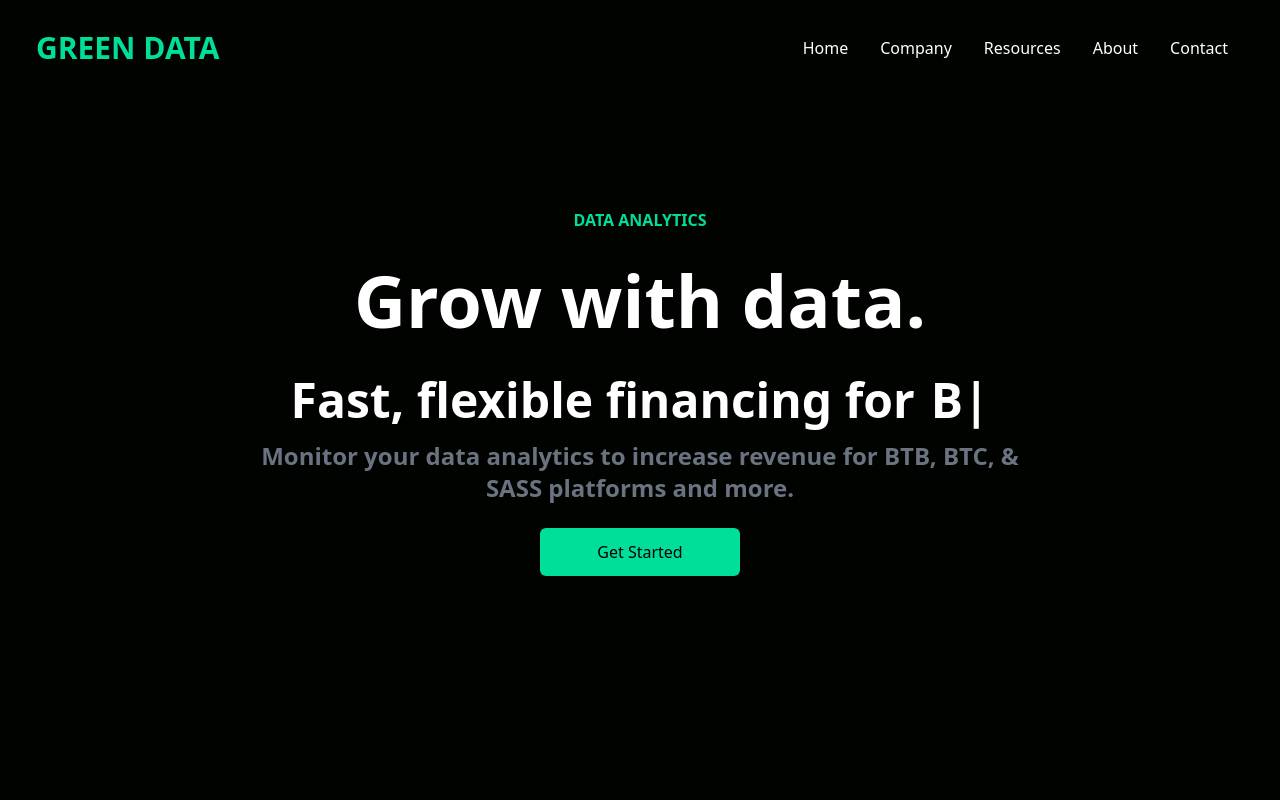
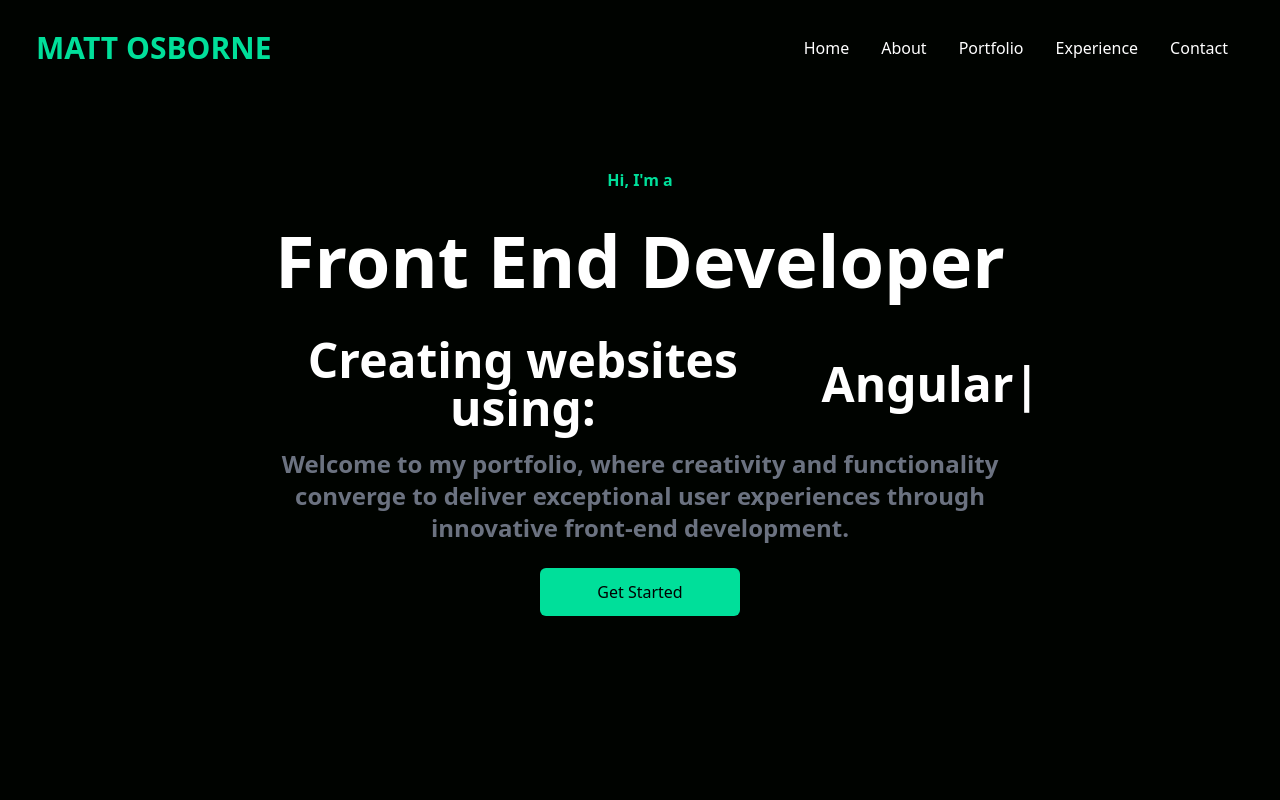
Before and after one commit to MattOz/React-Finance-Site, a React (Create React App) app: page / in a window 1280 px wide. Shown: the top 800 px of the page. Built offline with nearby package versions, Linux system fonts and the light colour scheme.

Commit message:
updated content in hero and nav

```diff
--- a/src/components/Hero.jsx
+++ b/src/components/Hero.jsx
@@ -6,26 +6,25 @@ const Hero = () => {
     <div className="text-white">
       <div className="max-w-[800px] mt-[-96px] w-full h-screen mx-auto text-center flex flex-col justify-center">
         <p className="text-[#00df9a] font-bold p-2">
-          DATA ANALYTICS
+          Hi, I'm a
         </p>
         <h1 className="md:text-7xl sm:text-6xl text-4xl font-bold md:py-6">
-          Grow with data.
+          Front End Developer
         </h1>
         <div className="flex justify-center items-center">
           <p className="md:text-5xl sm:text-4xl text-xl font-bold py-4">
-            Fast, flexible financing for
+            Creating websites using:
           </p>
           <Typed
             className="md:text-5xl sm:text-4xl text-xl font-bold md:pl-4 pl-2"
-            strings={["BTB", "BTC", "SASS"]}
+            strings={["React JS", "Angular", "Vue"]}
             typeSpeed={120}
             backSpeed={140}
             loop
           />
         </div>
         <p className="md:text-2xl text-xl font-bold text-gray-500">
-          Monitor your data analytics to increase revenue for BTB, BTC, & SASS
-          platforms and more.
+        Welcome to my portfolio, where creativity and functionality converge to deliver exceptional user experiences through innovative front-end development.
         </p>
         <button className="bg-[#00df9a] w-[200px] rounded-md font-medium my-6 mx-auto py-3 text-black hover:bg-white">
           Get Started
--- a/src/components/Navbar.jsx
+++ b/src/components/Navbar.jsx
@@ -10,20 +10,20 @@ const Navbar = () => {
 
   return (
     <div className="flex justify-between items-center h-24 max-w-[1240px] mx-auto px-4 text-white">
-      <h1 className="w-full text-3xl font-bold text-[#00df9a]">GREEN DATA</h1>
+      <h1 className="w-full text-3xl font-bold text-[#00df9a]">MATT OSBORNE</h1>
       <ul className="hidden md:flex">
         <ul className="hidden md:flex">
           <li className="p-4 hover:text-[#00df9a]">
             <a href="#">Home</a>
           </li>
           <li className="p-4 hover:text-[#00df9a]">
-            <a href="#">Company</a>
+            <a href="#">About</a>
           </li>
           <li className="p-4 hover:text-[#00df9a]">
-            <a href="#">Resources</a>
+            <a href="#">Portfolio</a>
           </li>
           <li className="p-4 hover:text-[#00df9a]">
-            <a href="#">About</a>
+            <a href="#">Experience</a>
           </li>
           <li className="p-4 hover:text-[#00df9a]">
             <a href="#">Contact</a>
@@ -40,11 +40,12 @@ const Navbar = () => {
             : "ease-in-out duration-500 fixed left-[-100%]"
         }
       >
-        <h1 className="w-full text-3xl font-bold text-[#00df9a] m-4">REACT.</h1>
+        <h1 className="w-full text-3xl font-bold text-[#00df9a] m-4">MATT OSBORNE</h1>
         <li className="p-4 border-b border-gray-600">Home</li>
-        <li className="p-4 border-b border-gray-600">Company</li>
-        <li className="p-4 border-b border-gray-600">Resources</li>
         <li className="p-4 border-b border-gray-600">About</li>
+        <li className="p-4 border-b border-gray-600">Portfolio</li>
+        <li className="p-4 border-b border-gray-600">Experience</li>
+        <li className="p-4 border-b border-gray-600">Contact</li>
         <li className="p-4">Contact</li>
       </ul>
     </div>
```
